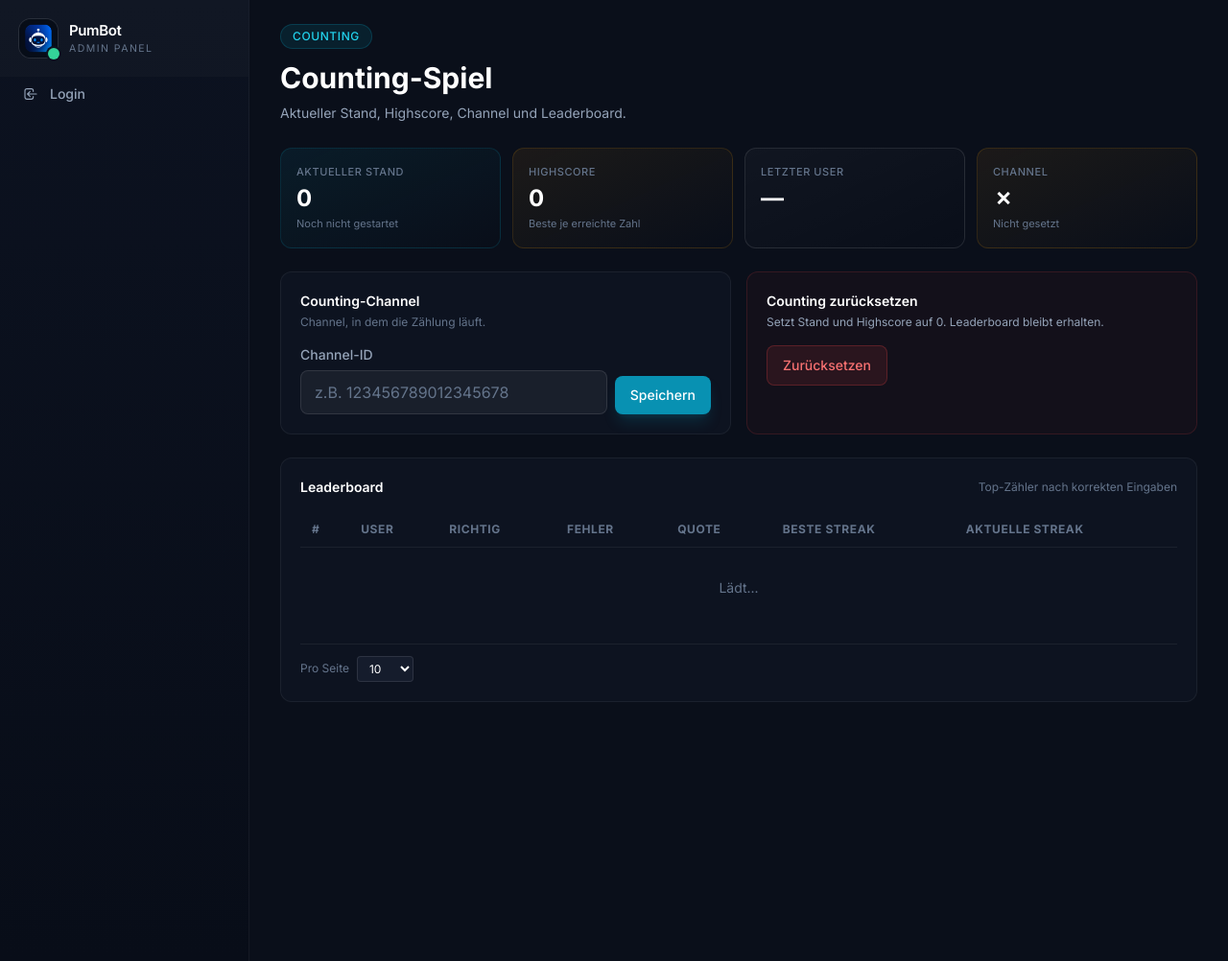
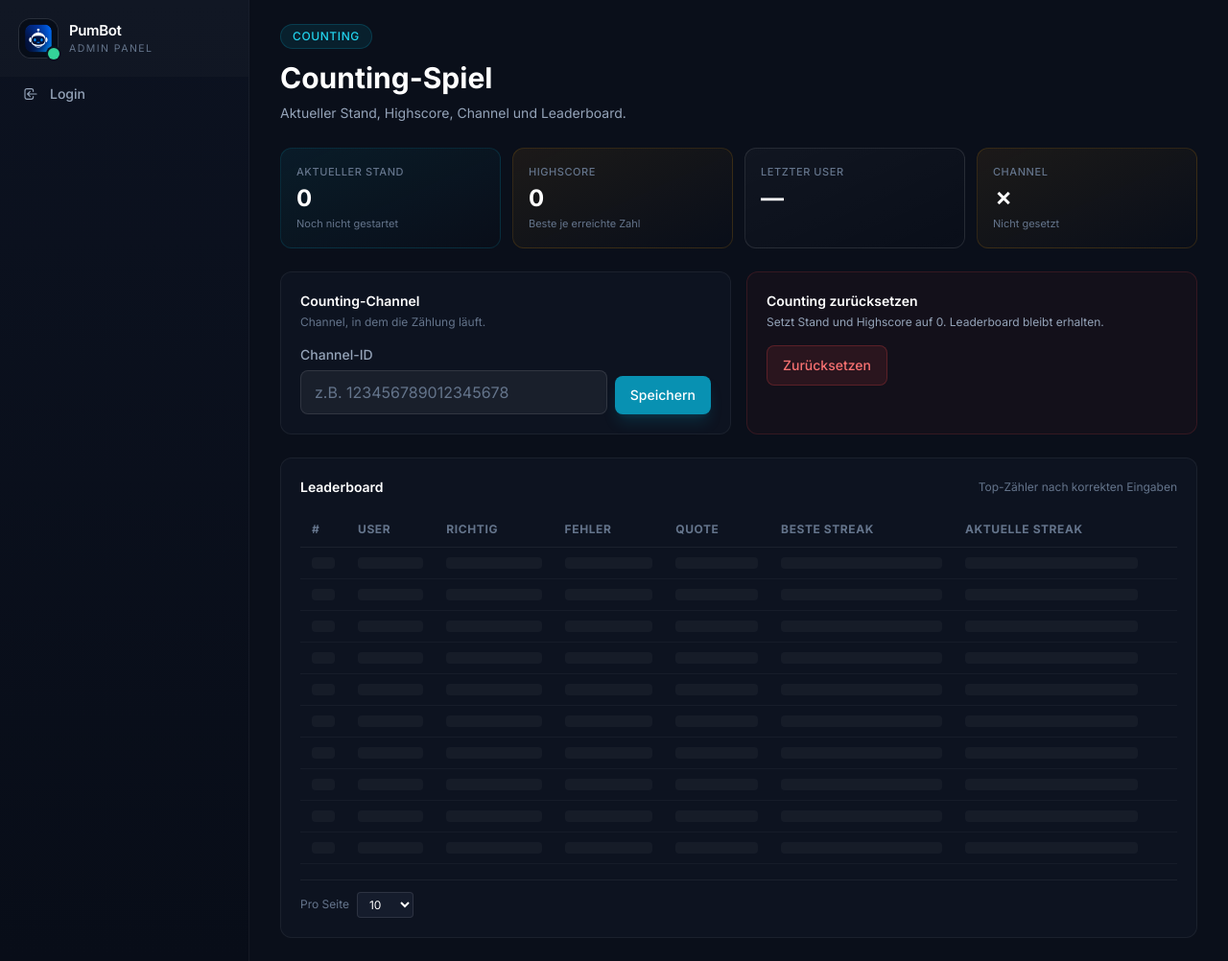
Before and after one commit to Pumpeklein/PumBot, a Flask app: template web_logs/templates/counting.html in a window 1280 px wide. Shown: the whole page at 96% size. Run offline with Flask 3, Linux system fonts and the light colour scheme; the template is opened without the code that fills it, so the values that code supplies are empty; parts of the project's set-up code (start-up, migrations or seed data) failed here and were passed over; some libraries are stand-ins or nearby versions.

Commit message:
Add table skeleton/filler and refine UI
Improve table loading UX by adding skeleton and filler rows in paginated-table.js, and unify page_size handling so skeleton height matches requested page size. Tweak scrollspy nav to support optional badges (hide empty/zero) and adjust nav item sizing and active/inactive classes. Adjust base layout padding to keep error and content spacing consistent. Also apply minor Python/Jinja formatting changes (wrap long calls/clauses) and small SQL clause formatting for readability.

```diff
--- a/web_logs/static/paginated-table.js
+++ b/web_logs/static/paginated-table.js
@@ -252,18 +252,51 @@
         )
         .join("");
 
+    const fillerRowsHtml = (count) => {
+      if (count <= 0) return "";
+      const cells = columns
+        .map(
+          (column) =>
+            `<td class="${column.class || "px-3 py-2.5"}">&nbsp;</td>`,
+        )
+        .join("");
+      let html = "";
+      for (let i = 0; i < count; i += 1) {
+        html += `<tr aria-hidden="true" class="pointer-events-none select-none border-b border-white/[0.02] opacity-0">${cells}</tr>`;
+      }
+      return html;
+    };
+
+    const skeletonRowsHtml = (count) => {
+      const cells = columns
+        .map(
+          (column) =>
+            `<td class="${column.class || "px-3 py-2.5"}"><div class="h-3 w-full max-w-[180px] animate-pulse rounded bg-white/[0.06]"></div></td>`,
+        )
+        .join("");
+      let html = "";
+      for (let i = 0; i < count; i += 1) {
+        html += `<tr aria-hidden="true" class="border-b border-white/[0.04]">${cells}</tr>`;
+      }
+      return html;
+    };
+
+    const currentPageSize = () =>
+      Math.max(
+        1,
+        Number(pageSize ? pageSize.value : root.dataset.pageSize || "10") || 10,
+      );
+
     const load = async (quiet = false) => {
       if (loading) return;
       loading = true;
       try {
         const params = collectParams(form);
         params.set("page", page);
-        params.set(
-          "page_size",
-          pageSize ? pageSize.value : root.dataset.pageSize || "10",
-        );
+        const size = currentPageSize();
+        params.set("page_size", String(size));
         if (!quiet) {
-          body.innerHTML = `<tr><td colspan="${columns.length}" class="px-3 py-8 text-center text-slate-500">Lädt...</td></tr>`;
+          body.innerHTML = skeletonRowsHtml(size);
         }
         const response = await fetch(`${endpoint}?${params.toString()}`, {
           headers: { Accept: "application/json" },
@@ -286,7 +319,8 @@
         }
         lastSignature = signature;
 
-        const html = rowsHtmlFor(items);
+        const filler = fillerRowsHtml(Math.max(0, size - items.length));
+        const html = rowsHtmlFor(items) + filler;
         if (body.innerHTML !== html) body.innerHTML = html;
         if (empty) empty.classList.toggle("hidden", items.length > 0);
         if (status)
--- a/web_logs/templates/_macros.html
+++ b/web_logs/templates/_macros.html
@@ -59,17 +59,17 @@
 </div>
 {% endmacro %}
 
-{# Sticky anchor-nav (scrollspy). items = [{id, label, icon?}, ...] #}
+{# Sticky anchor-nav (scrollspy). items = [{id, label, icon?, badge?}, ...] #}
 {% macro scrollspy_nav(items) %}
 <nav data-scrollspy class="mb-6">
   <div class="flex flex-wrap items-center gap-2">
     {% for it in items %}
+    {% set _badge = it.badge if it.badge is defined else None %}
     <a href="#{{ it.id }}" data-scrollspy-link
-       class="inline-flex items-center gap-2 rounded-lg border border-white/10 bg-white/[0.03] px-3 py-1.5 text-xs font-medium text-slate-400 transition hover:border-white/20 hover:bg-white/[0.06] hover:text-white">
+       class="inline-flex h-8 items-center gap-2 rounded-lg border border-white/10 bg-white/[0.03] px-3 text-xs font-medium leading-none text-slate-400 transition hover:border-white/20 hover:bg-white/[0.06] hover:text-white">
       {% if it.icon %}<svg class="h-3.5 w-3.5" fill="none" stroke="currentColor" viewBox="0 0 24 24">{{ it.icon|safe }}</svg>{% endif %}
       <span>{{ it.label }}</span>
-      {% set _badge = it.badge if it.badge is defined else None %}
-      {% if _badge is not none and _badge != "" %}<span class="ml-1 rounded-full bg-white/5 px-1.5 py-0.5 text-[10px] text-slate-400">{{ _badge }}</span>{% endif %}
+      {% if _badge is not none and _badge != "" and _badge != 0 %}<span class="inline-flex h-4 min-w-[1rem] items-center justify-center rounded-full bg-white/5 px-1 text-[10px] font-semibold leading-none text-slate-400">{{ _badge }}</span>{% endif %}
     </a>
     {% endfor %}
   </div>
--- a/web_logs/templates/base.html
+++ b/web_logs/templates/base.html
@@ -205,13 +205,15 @@
         <span class="text-sm font-semibold text-white">PumBot</span>
       </header>
 
-      <main class="flex-1 overflow-y-auto px-4 py-6 sm:px-6 lg:px-8">
+      <main class="flex-1 overflow-y-auto px-4 pb-6 sm:px-6 lg:px-8">
+        <div class="pt-6">
         {% if error %}
         <div class="mb-5 rounded-lg border border-red-500/25 bg-red-500/10 px-4 py-3 text-sm text-red-300">
           {{ error }}
         </div>
         {% endif %}
         {% block content %}{% endblock %}
+        </div>
       </main>
     </div>
   </div>
@@ -291,12 +293,11 @@
           links.forEach((a) => {
             const isActive = a.getAttribute("href") === "#" + id;
             a.dataset.active = isActive ? "true" : "false";
+            const base = "inline-flex h-8 items-center gap-2 rounded-lg px-3 text-xs font-medium leading-none transition";
             if (isActive) {
-              a.className =
-                "inline-flex items-center gap-2 rounded-lg border border-cyan-500/40 bg-cyan-500/15 px-3 py-1.5 text-xs font-semibold text-cyan-200 transition";
+              a.className = base + " border border-cyan-500/40 bg-cyan-500/15 text-cyan-200";
             } else {
-              a.className =
-                "inline-flex items-center gap-2 rounded-lg border border-white/10 bg-white/[0.03] px-3 py-1.5 text-xs font-medium text-slate-400 transition hover:border-white/20 hover:bg-white/[0.06] hover:text-white";
+              a.className = base + " border border-white/10 bg-white/[0.03] text-slate-400 hover:border-white/20 hover:bg-white/[0.06] hover:text-white";
             }
           });
         };
```
Also changed, not shown: web_logs/app.py (+14 -8 lines), web_logs/db.py (+9 -3 lines).
